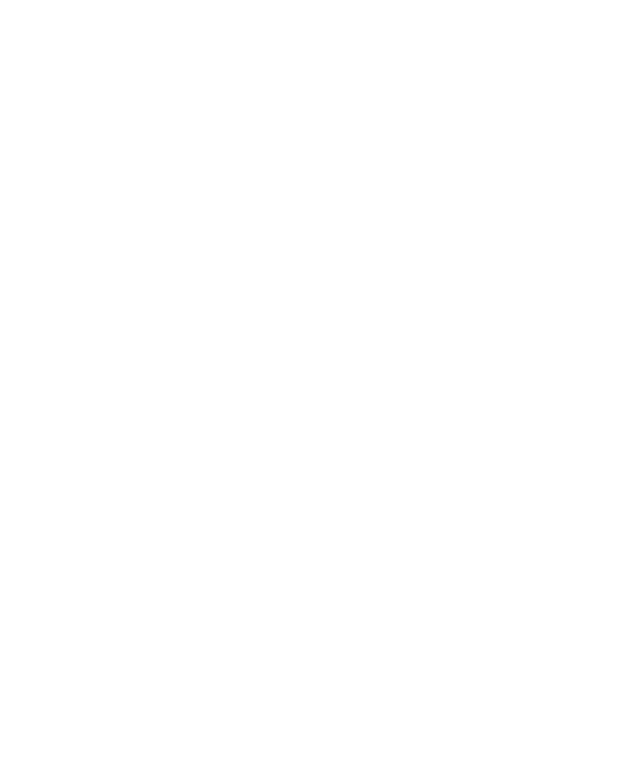
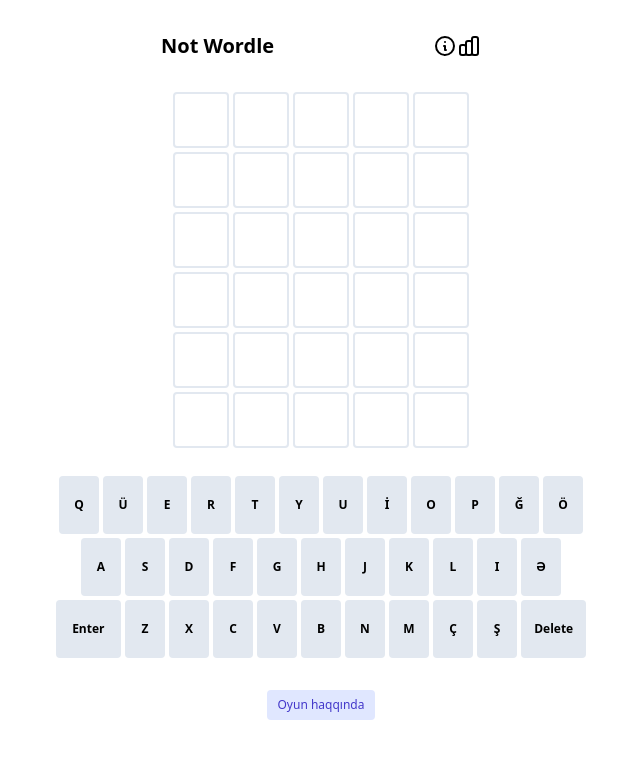
Before and after one commit to absmj/wordle-az, a plain HTML site: page index.html in a window 1280 px wide. Shown: the whole page, without its empty margins (319-959 px from the left). Drawn offline with Linux system fonts and the light colour scheme.

Commit message:
Update index.html

```diff
--- a/index.html
+++ b/index.html
@@ -1 +1 @@
-<!doctype html><html lang="en"><head><meta charset="utf-8"/><link rel="icon" href="/favicon.ico"/><meta name="viewport" content="width=device-width,initial-scale=1"/><meta name="theme-color" content="#000000"/><meta name="description" content="Web site created using create-react-app"/><link rel="apple-touch-icon" href="logo192.png"/><link rel="manifest" href="manifest.json"/><title>Wordle Clone</title><script defer="defer" src="js/main89b21875.js"></script><link href="css/main.23bde2d9.css" rel="stylesheet"></head><body><noscript>You need to enable JavaScript to run this app.</noscript><div id="root"></div></body></html>
+<!doctype html><html lang="en"><head><meta charset="utf-8"/><link rel="icon" href="/favicon.ico"/><meta name="viewport" content="width=device-width,initial-scale=1"/><meta name="theme-color" content="#000000"/><meta name="description" content="Web site created using create-react-app"/><link rel="apple-touch-icon" href="logo192.png"/><link rel="manifest" href="manifest.json"/><title>Wordle Clone</title><script defer="defer" src="js/main.89b21875.js"></script><link href="css/main.23bde2d9.css" rel="stylesheet"></head><body><noscript>You need to enable JavaScript to run this app.</noscript><div id="root"></div></body></html>
```
